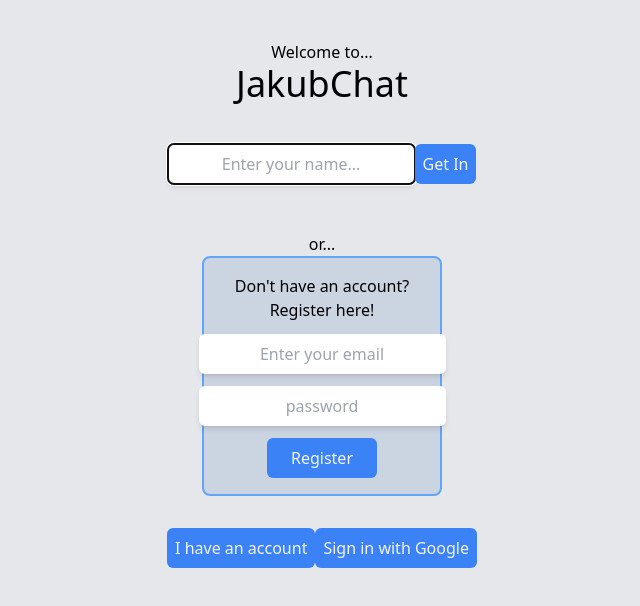
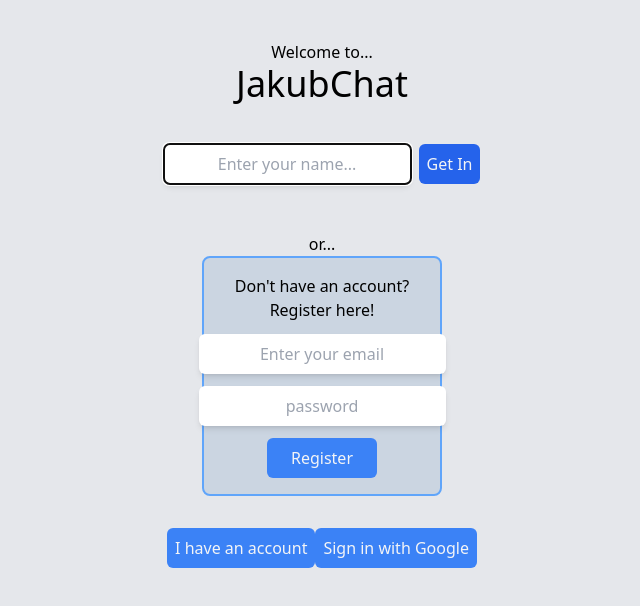
Before and after one commit to pecet3/amber-chat, a React (Vite) app: page / in a window 1280 px wide. Shown: the top 606 px of the page, without its empty margins (318-958 px from the left). Built offline with nearby package versions, Linux system fonts and the light colour scheme; no server answers; what prettier-plugin-tailwindcss would draw is missing.

Commit message:
updated tailwind

```diff
--- a/src/components/Auth/Anonymous.tsx
+++ b/src/components/Auth/Anonymous.tsx
@@ -24,7 +24,7 @@ export const Anonymous: React.FC = () => {
 
   return (
     <form
-      className="flex justify-center"
+      className="flex justify-center gap-2"
       onSubmit={(e) => {
         e.preventDefault();
         if (nameInput === "") return;
@@ -40,7 +40,9 @@ export const Anonymous: React.FC = () => {
         autoFocus={true}
         onChange={(e) => setNameInput(([e.target.name] = e.target.value))}
       />
-      <button className="submitButton">Get In</button>
+      <button className="submitButton bg-blue-600 md:hover:scale-105">
+        Get In
+      </button>
     </form>
   );
 };
```
